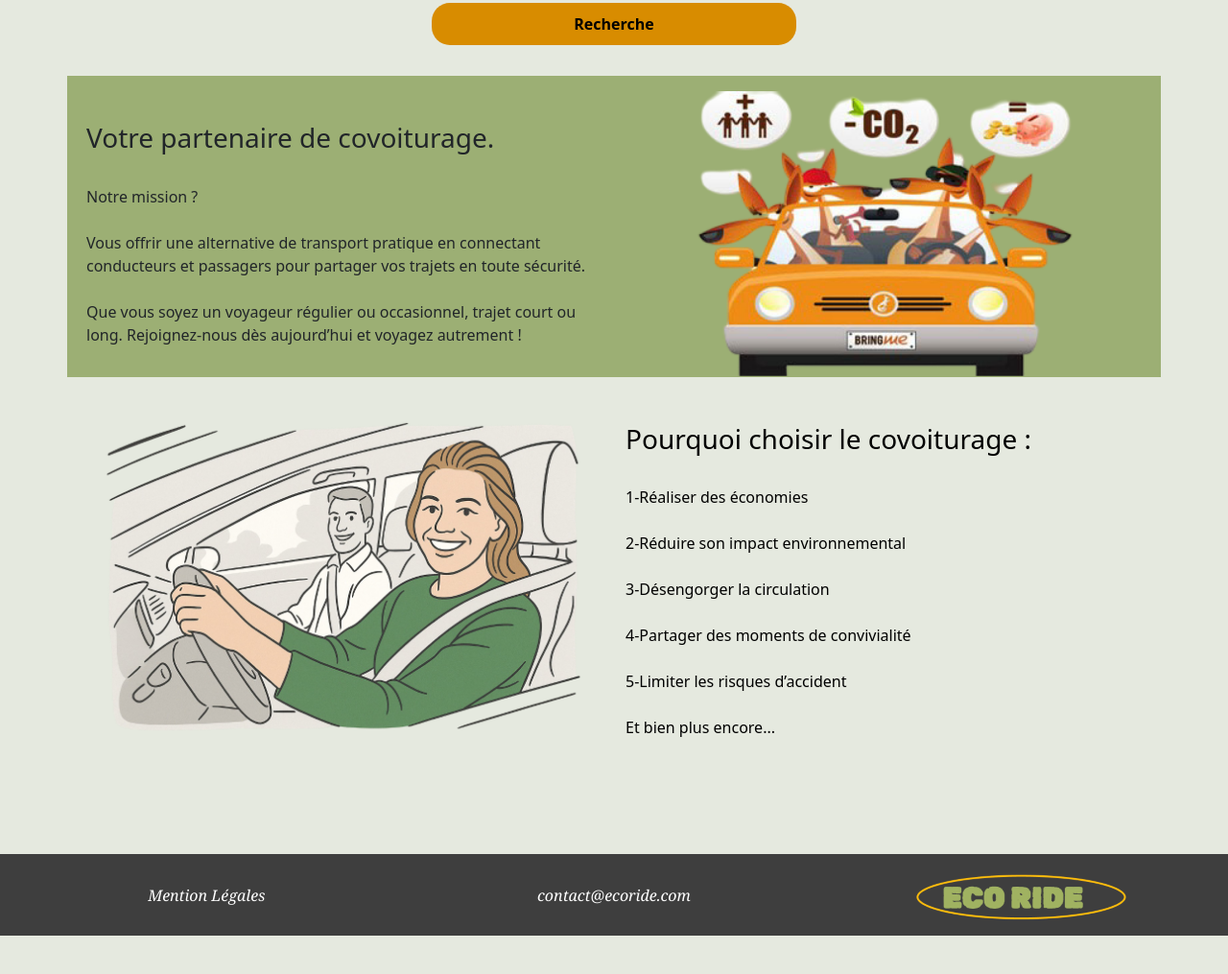
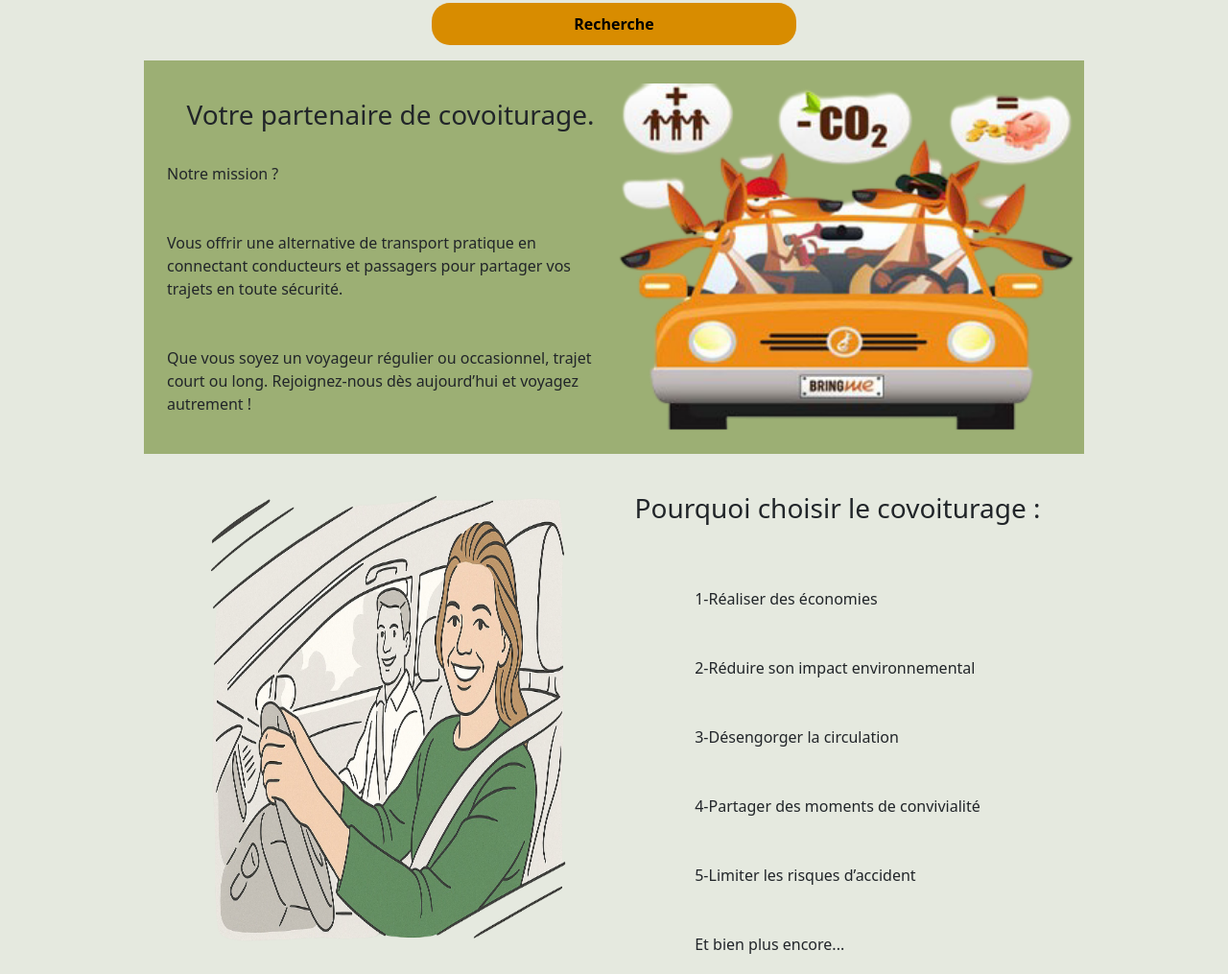
Before and after one commit to lili1326/EcoRide, a website with bundled scripts: page index.html in a window 1280 px wide. Shown: the part 400-1415 px from the top of the page at 96% size. Before the commit the page ends 1375 px from the top, so only its background shows below. Built offline with nearby package versions, Linux system fonts and the light colour scheme; files whose address does not match are found by name.

Commit message:
reprise page home-html-css

```diff
--- a/assets/scss/main.scss
+++ b/assets/scss/main.scss
@@ -38,7 +38,7 @@ html{
 main{
     margin-bottom: 165px;
 }
- //PAGE ACCEUIL - navbar
+ //HOME - navbar
  .navbar {
     padding: 10px 15px; // Ajoute un peu d’espace pour éviter que les éléments ne se serrent trop
 
@@ -70,7 +70,7 @@ main{
    padding-left: 30px;
 }
 
-//PAGE ACCUEIL-Conteneur trajet
+//HOME-container-trajet
 
 .search-container,.search-container2{
     display: flex;
@@ -135,12 +135,58 @@ main{
 .search-button button:hover {
     background-color:  $primary;
 }
-//PAGE ACCUEIL -contenaire texte -image
 
-.text-justify{
-background-color: $primary;
+//HOME-CONTAINER-TEXT-IMAG
+
+.container-text-imag-1, .container-text-imag-2{
+    display: flex;
+    flex-direction: row;
+    justify-content: space-around;
+    margin: auto;
+    padding: 24px;
+   margin-left: 150px;
+   margin-right: 150px;
+
+}
+.container-text-left, .container-imag-right,.container-text-right, .container-imag-left{
+    flex: 1 1;
 }
 
+.container-imag-right,.container-imag-left{
+ display: flex;
+ flex-direction: row;
+ justify-content: center;
+}
+
+.container-text-left,.container-text-right{
+    display: flex;
+    flex-direction: column;
+    align-items: center;
+}
+
+.container-text-imag-1{
+    background-color: $primary;
+}
+ .text-left,h3{
+    justify-content: center;
+}
+
+.imag-left{
+    width:400px ;
+}
+
+ .container-text-imag-1,.container-text-imag-2
+ {
+    @media (max-width: 767px) { /* En dessous de 768px (Mobile) */
+        flex-direction: column; /* Passe en colonne pour mobile */
+        justify-content: space-between;
+        padding: 5px;
+         margin-bottom: 10px;
+         padding-top: 20px;
+         padding-bottom: 20px;
+         margin: auto;
+    }
+}
 
 
 // PAGE COVOITURAGE -filtre
@@ -156,7 +202,7 @@ background-color: $primary;
     width: 100%; /* Largeur selon le texte */
 }
 
-.filter-container ,.dropdown ,.search-button2 button {
+ .filter-container ,.dropdown ,.search-button2 button {
     display: flex;
     flex-direction: row;
     justify-content:space-around;
@@ -173,8 +219,6 @@ background-color: $primary;
         justify-content: space-between;
     }
 }
-
-
 
 // PAGE CONVOITURAGE -liste covoiturage
 
@@ -253,9 +297,15 @@ p{
 
 //PAGE VUE DETAILLEE COVOITURAGE -card
 
+.cardCarPreference{
+    height: 500px;
+}
+
 .cardCarPreference .car ,.preference{
   padding-left: 20px;
   line-height: 2;
+
+
 }
 .car span:first-child , .preference span:first-child{
     text-decoration: underline;
--- a/pages/home.html
+++ b/pages/home.html
@@ -1,8 +1,10 @@
+
+
 <div class="hero bg-primary p-3 pb-3">
     <div class="text-center">
-         <h1>Le convoiturage c'est,un trajet partagé, un monde préservé... en toute sérénité
+         <h1>Le convoiturage c'est, un trajet partagé, un monde préservé... en toute sérénité
             <br>
-            Partage la route autrement : éco et écolo, simple et rassurant.
+            Partage ta route autrement : éco et écolo, simple et rassurant.
          </h1>
     </div>
 </div>
@@ -26,44 +28,38 @@
     <button>Recherche</button>
 </div>
 
+
+
 <section>
     <article>
-        <div class="container mt-3 bg-primary">
-            <div class="contente1  pt-3 d-flex flex-column flex-md-row align-items-center m-2">
-                <div class="col">
-                    <p class="text-justify">
-                        <h3>Votre partenaire de covoiturage.</h3> <br>Notre mission ?<br><br> Vous offrir une alternative de transport pratique en connectant conducteurs et passagers pour partager vos trajets en toute sécurité.
-                        <br><br>Que vous soyez un voyageur régulier ou occasionnel, trajet court ou long. Rejoignez-nous dès aujourd’hui et voyagez autrement !
-                    </p>
-                </div>
-                <div class="col">
-                    <img class="w-100 rounded" src="/assets/images/Bringme-carpooling-sf.png"/>
-                </div>
+        <div class="container-text-imag-1">
+             <div class="container-text-left">
+                <p class="text-left">
+                     <h3>Votre partenaire de covoiturage.<br></h3> <br>Notre mission ?<br><br><br> Vous offrir une alternative de transport pratique en connectant conducteurs et passagers pour partager vos trajets en toute sécurité.
+                     <br><br><br>Que vous soyez un voyageur régulier ou occasionnel, trajet court ou long. Rejoignez-nous dès aujourd’hui et voyagez autrement !
+                </p>
+             </div>
+            <div class="container-imag-right">
+                 <img class="imag-right" src="/assets/images/Bringme-carpooling-sf.png"alt="orange car"/>
             </div>
         </div>
     </article>
-    <article class="bg-background text-black">
-        <div class="container p-4">
-            <div class="row d-flex flex-column flex-md-row align-items-center">
-                 <div class="col">
-                    <img class="w-100 rounded" src="/assets/images/ilustration-conducytrice-et-passager-sf.png"/>
-                </div>
-                <div class="col">
-                    <p class="text-justify2">
-                        <h3>Pourquoi choisir le covoiturage :</h3>
-                        <br>1-Réaliser des économies<br>
-                        <br>2-Réduire son impact environnemental<br>
-                        <br>3-Désengorger la circulation<br>
-                        <br>4-Partager des moments de convivialité<br>
-                        <br>5-Limiter les risques d’accident<br>
+    <article>
+        <div class="container-text-imag-2">
+            <div class="container-imag-left">
+                <img class="imag-left" src="/assets/images/ilustration-conducytrice-et-passager-sf.png"alt=" illustration conductrice"/>
+             </div>
+             <div class="container-text-right">
+                <p class="text-left">
+                    <h3>Pourquoi choisir le covoiturage :<br><br></h3>
+                        <br>1-Réaliser des économies<br><br>
+                        <br>2-Réduire son impact environnemental<br><br>
+                        <br>3-Désengorger la circulation<br><br>
+                        <br>4-Partager des moments de convivialité<br><br>
+                        <br>5-Limiter les risques d’accident<br><br>
                         <br>Et bien plus encore...<br>
-                    </p>
-
-                </div>
+                   </p>
             </div>
-        </div>
+         </div>
     </article>
-
-
-
 </section>
```
Also changed, not shown: pages/utilisateurs/passager.html (+33 -0 lines), pages/vueDetaileeCovoiturage.html (+1 -1 lines), assets/css/main.css, assets/images/logo-eco-ride - nav.png (deleted), assets/images/logoEcoRide.png (deleted).
